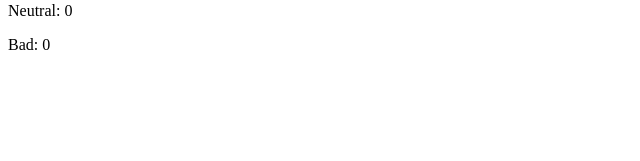
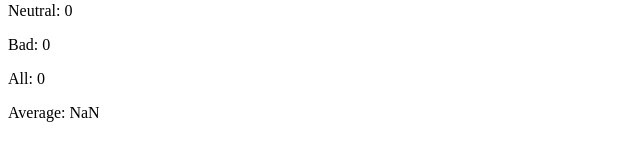
Before and after one commit to stylized-substance/Full-Stack-open-2022, a React (Create React App) app in the folder part1/unicafe/: page / in a window 1280 px wide. Shown: the part 153-314 px from the top of the page, without its empty margins (0-640 px from the left). Built offline with nearby package versions, Linux system fonts and the light colour scheme.

Commit message:
added average stat

```diff
--- a/part1/unicafe/src/App.js
+++ b/part1/unicafe/src/App.js
@@ -39,17 +39,17 @@ const App = () => {
   const [allClicks, setAll] = useState([])
 
   const handleGoodClick = () => {
-    setAll(allClicks.concat('Good'))
+    setAll(allClicks.concat(1))
     setGood(good + 1)
   }
 
   const handleNeutralClick = () => {
-    setAll(allClicks.concat('Neutral'))
+    setAll(allClicks.concat(0))
     setNeutral(neutral + 1)
   }
 
   const handleBadClick = () => {
-    setAll(allClicks.concat('Bad'))
+    setAll(allClicks.concat(-1))
     setBad(bad + 1)
   }
 
@@ -73,6 +73,12 @@ const App = () => {
       <p>
         Bad: {bad}
       </p>
+      <p>
+        All: {allClicks.length}
+      </p>
+      <p>
+        Average: {allClicks.reduce((p, c) => p + c, 0) / allClicks.length}
+      </p>
     </div>
 
   )
```
